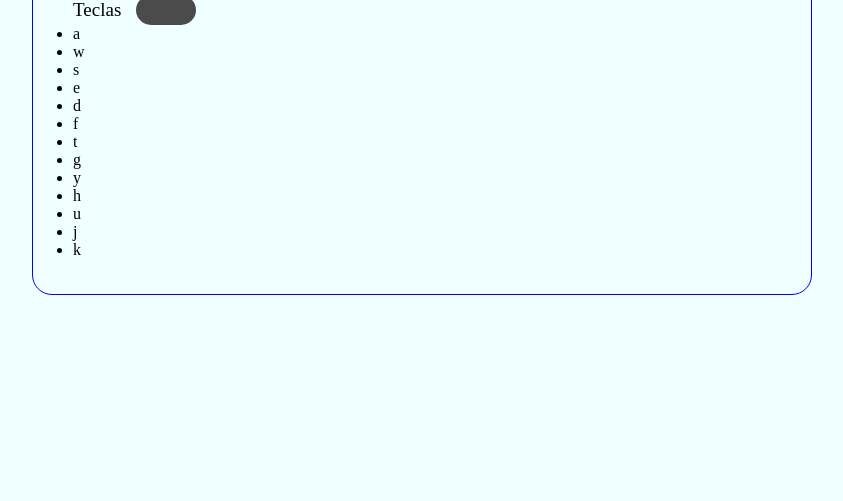
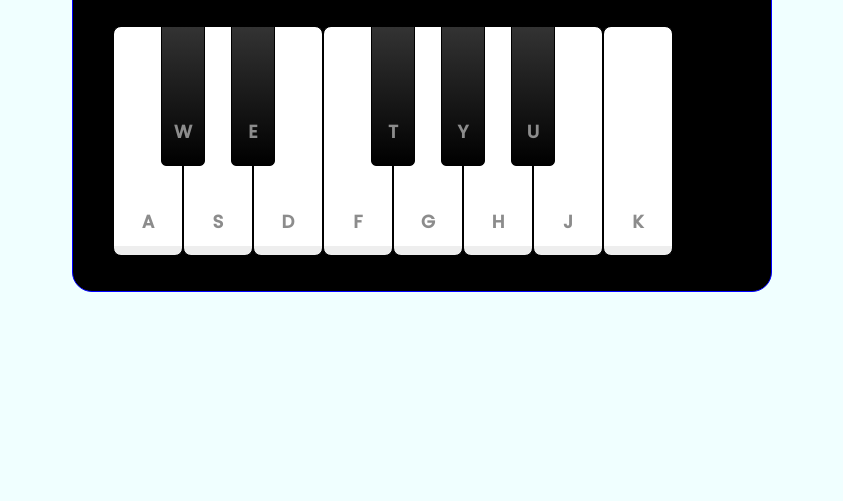
Before and after one commit to DiogoVD/Bootcamp_PotenciaTech_Ifood_Desenv_jogos, a plain HTML site: page Desafios/Piano/index.html in a window 1280 px wide. Shown: the part 299-800 px from the top of the page, without its empty margins (218-1061 px from the left). Drawn offline with Linux system fonts and the light colour scheme.

Commit message:
continualdo estilização do piano

```diff
--- a/Desafios/Piano/index.html
+++ b/Desafios/Piano/index.html
@@ -4,8 +4,14 @@
     <meta charset="UTF-8">
     <meta name="viewport" content="width=device-width, initial-scale=1.0">
     <title>Piano Virtual</title>
+    <!-- Estilos -->
     <link rel="stylesheet" href="./src/styles/reset.css">
     <link rel="stylesheet" href="./src/styles/main.css">
+
+    <!-- Fontes -->
+    <link rel="preconnect" href="https://fonts.googleapis.com">
+    <link rel="preconnect" href="https://fonts.gstatic.com" crossorigin>
+    <link href="https://fonts.googleapis.com/css2?family=Poppins:wght@200;300;400;500&display=swap" rel="stylesheet">
 </head>
 <body>
     <div class="container">
--- a/Desafios/Piano/src/styles/main.css
+++ b/Desafios/Piano/src/styles/main.css
@@ -4,13 +4,22 @@ body{
     justify-content: center;
     min-height: 100vh;
     background-color: azure;
+    color: #fff;
 }
 
 .container{
-    width: 780px;
+    width: 700px;
     border: 1px solid blue;
     border-radius: 20px;
     padding: 35px 40px;
+    background-color: black;
+}
+
+.container header{
+    color: #b2b2b2;
+    display: flex;
+    align-items: center;
+    justify-content: space-between;
 }
 
 header h2{
@@ -42,3 +51,74 @@ header .column span{
     cursor: pointer;
     position: relative;
 }
+
+.keys-check input::before{
+    content: "";
+    height: 20px;
+    width: 20px;
+    background-color: #8c8c8c;
+    top: 50%;
+    left: 0.3rem;
+    border-radius: inherit;
+    position: absolute;
+    transform: translateY(-50%);
+    transition: all 0.3s ease;
+}
+
+.keys-check input:checked::before{
+    left: 2.2rem;
+    background-color: #fff;
+}
+
+.piano-keys{
+    display: flex;
+    margin-top: 40px;
+}
+
+.piano-keys .key{
+    cursor: pointer;
+    list-style: none;
+    user-select: none;
+    position: relative;
+    color: #8c8c8c;
+    text-transform: uppercase;
+}
+
+.piano-keys .white{
+    width: 70px;
+    height: 230px;
+    border: 1px solid black;
+    border-radius: 8px;
+    background: linear-gradient(#fff 96%, #eee 4%);
+}
+
+.piano-keys .black{
+    width: 44px;
+    height: 140px;
+    z-index: 2;
+    margin: 0 -22px 0 -22px;
+    border: 1px solid black;
+    border-radius: 0 0 5px 5px;
+    background: linear-gradient(#333, #000);
+}
+
+.piano-keys span{
+    position: absolute;
+    bottom: 20px;
+    width: 100%;
+    text-align: center;
+    font-size: 1.13rem;
+    font-weight: bold;
+}
+
+.piano-keys .white:active{
+    box-shadow: inset  -5px 10px 20px rgba(0,0,0,0.2);
+    background: linear-gradient(to bottom #fff 0%, #535151 100%);
+
+}
+
+.piano-keys .black:active{
+    box-shadow: inset  -5px 10px 20px rgba(255,255,255,0.1);
+    background: linear-gradient(to bottom #000 , #434343);
+
+}
--- a/Desafios/Piano/src/styles/reset.css
+++ b/Desafios/Piano/src/styles/reset.css
@@ -3,4 +3,5 @@
     padding: 0;
     outline: 0;
     box-sizing: border-box;
+    font-family: 'Poppins', sans-serif;
 }
```
